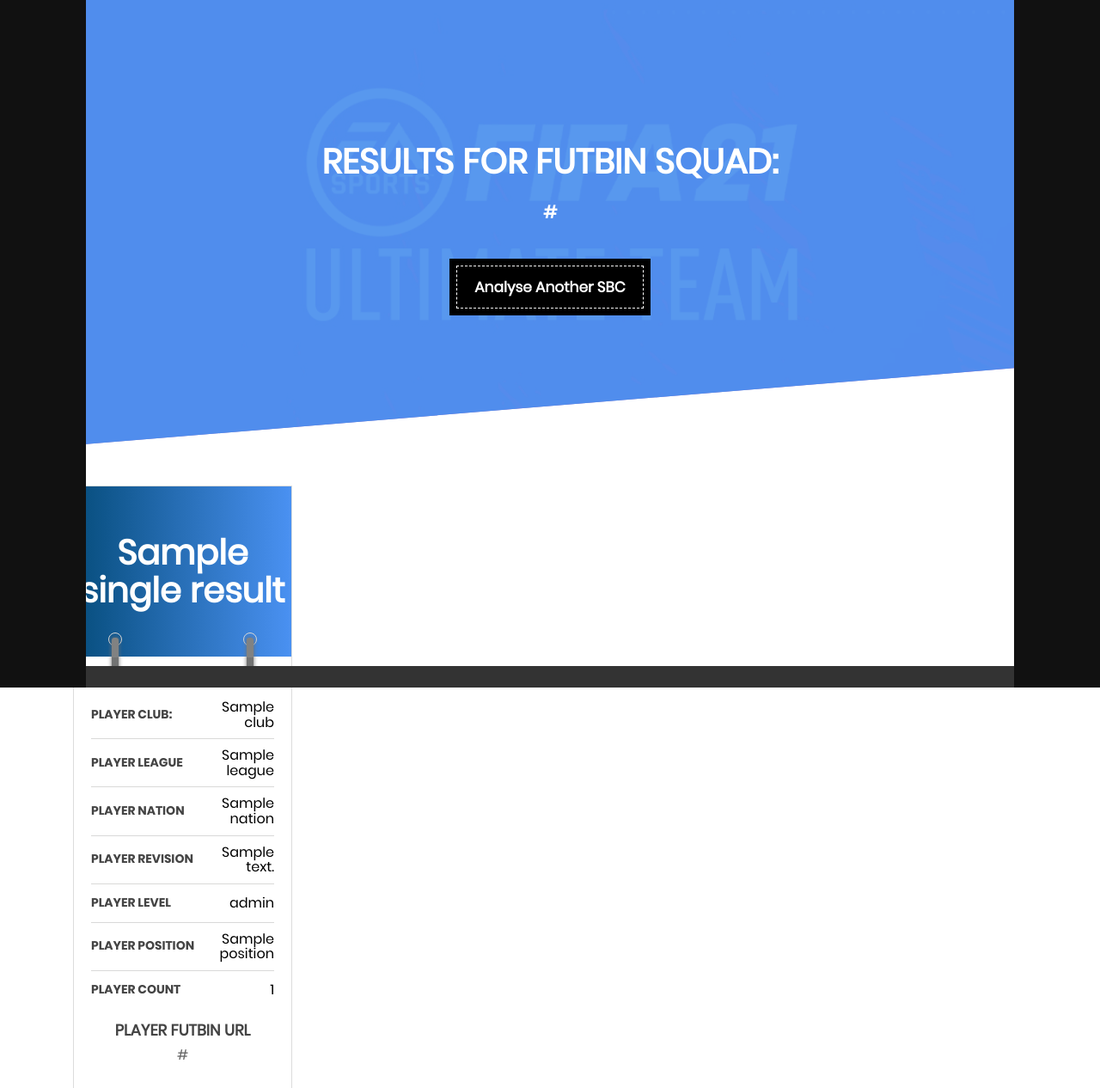
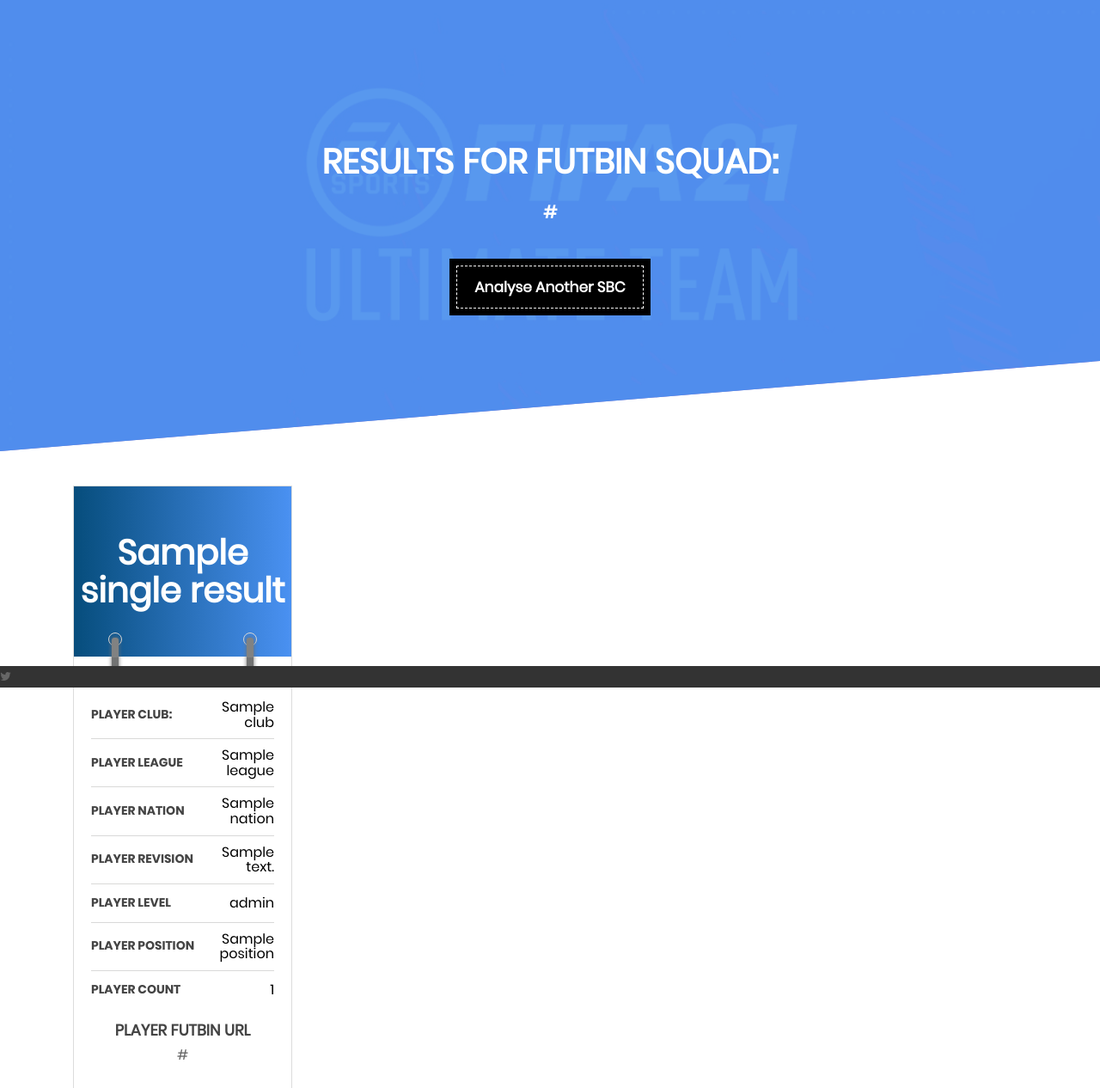
Before and after one commit to zlemura/futWizScrapper, a Flask app: template templates/result.html in a window 1280 px wide. Shown: the top 1266 px of the page at 86% size. Run offline with Flask 2, Linux system fonts and the light colour scheme; the template is opened without the code that fills it: most values are stand-ins (such as "Sample title", 1, 10 or a date in 2020); some libraries are stand-ins or nearby versions.

Commit message:
Removed sidebar

```diff
--- a/templates/result.html
+++ b/templates/result.html
@@ -31,14 +31,6 @@
 	<script data-ad-client="ca-pub-7807812674296737" async src="https://pagead2.googlesyndication.com/pagead/js/adsbygoogle.js"></script>
 <head>
 <body>
-
-<div class="sidenav_left">
-<!-- Add Sidebar add here for left-->
-</div>
-
-<div class="sidenav_right">
-<!-- Add Sidebar add here for left-->
-</div>
 
 	<section id="players_result">
 		<div class="container">
```
